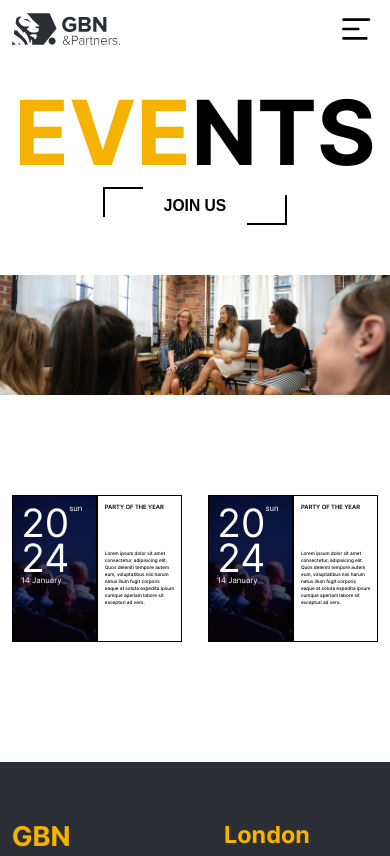
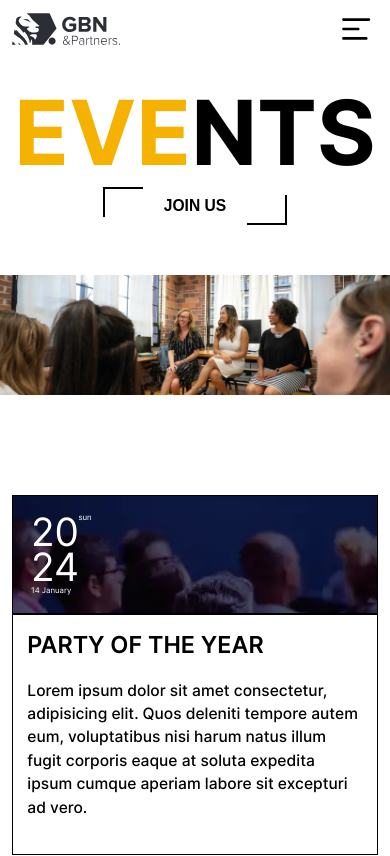
Before and after one commit to Ronddaa/realEstate, a React (Vite) app: page /events in a window 390 px wide. Shown: the top 856 px of the page. Built offline with nearby package versions, Linux system fonts and the light colour scheme.

Commit message:
blog mob

```diff
--- a/src/components/Events.css
+++ b/src/components/Events.css
@@ -65,3 +65,27 @@
   line-height: 1.5;
   margin-bottom: 40%;
 }
+
+@media (max-width:445px){
+  .wrapperNextEvents{
+    flex-direction: column;
+    gap: 20px;
+  }
+  .eventsCard{
+    flex-direction: column;
+  }
+  .eventsCard article{
+    max-width: 100%;
+  }
+  .titleEventCardDate{
+    max-width: 10%;
+  }
+  .titleEventCard{
+    font-size: 6vw;
+    margin-bottom: 20px;
+  }
+  .textEventCardInfo{
+    font-size: 4vw;
+    margin-bottom: 20px;
+  }
+}
```
